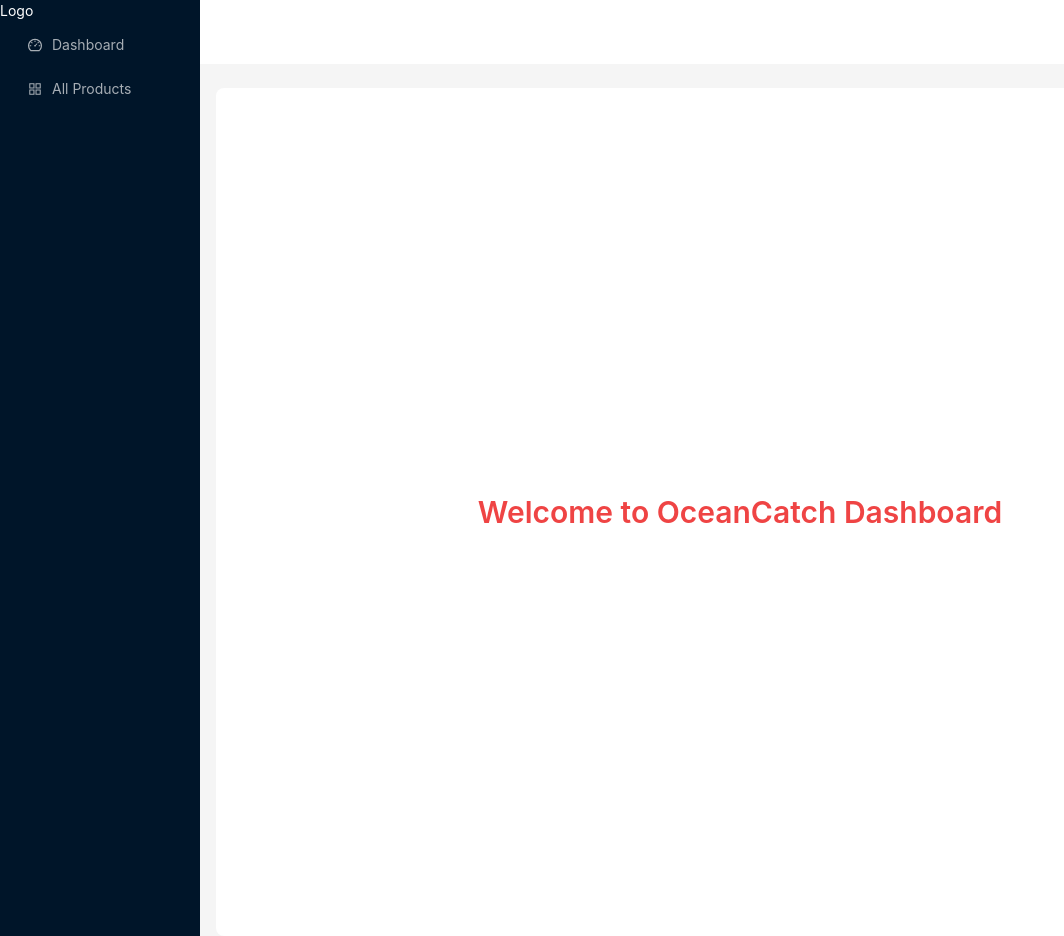
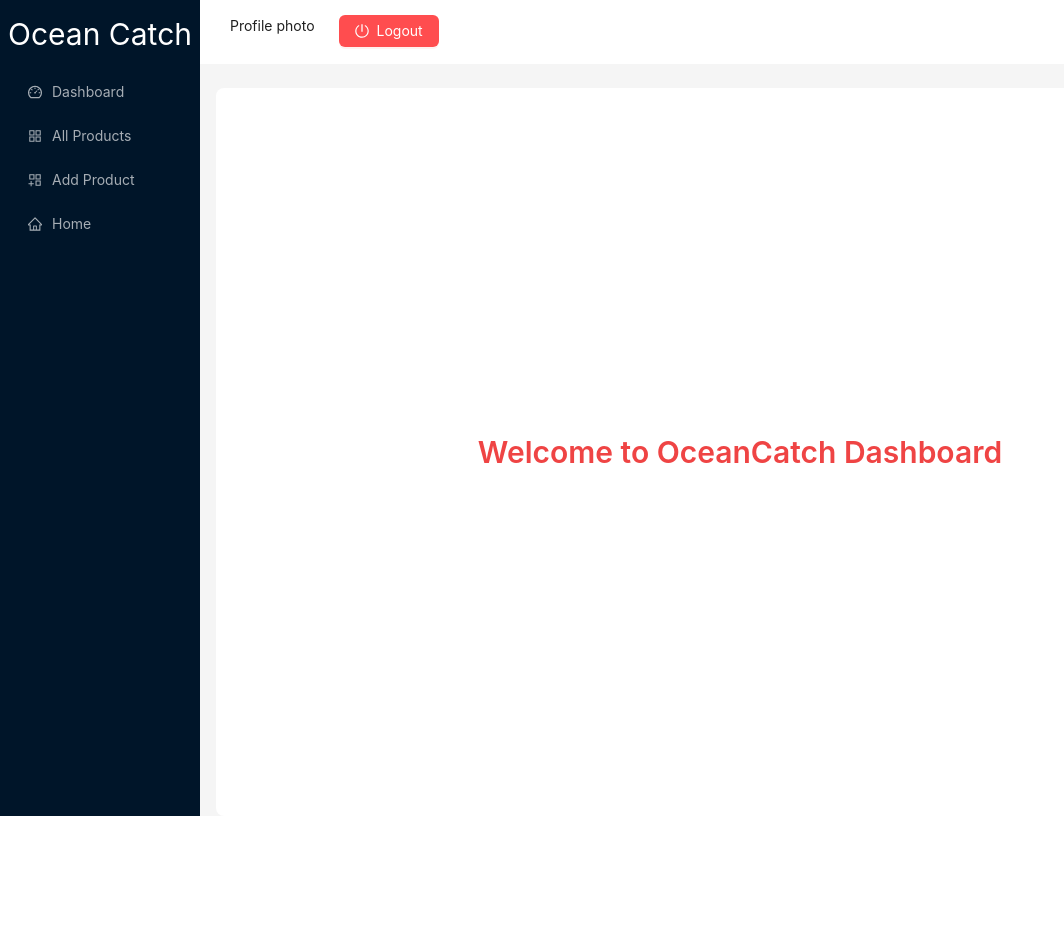
Before and after one commit to mahdimortuza/ocean-catch-client, a Next.js app: page /dashboard in a window 1280 px wide. Shown: the whole page, without its empty margins (0-1064 px from the left). After the commit the page ends 816 px from the top, so only its background shows below. Built offline with nearby package versions, Linux system fonts and the light colour scheme.

Commit message:
add product page added

```diff
--- /dev/null
+++ b/src/app/(dashboardLayout)/dashboard/add-product/page.tsx
@@ -0,0 +1,9 @@
+const AddProductPage = () => {
+  return (
+    <div className="flex justify-center items-center h-[85vh]">
+      <h1 className="text-3xl text-red-500 font-semibold">add product</h1>
+    </div>
+  );
+};
+
+export default AddProductPage;
--- a/src/app/(dashboardLayout)/dashboard/layout.tsx
+++ b/src/app/(dashboardLayout)/dashboard/layout.tsx
@@ -1,12 +1,18 @@
 "use client";
-import { AppstoreOutlined, DashboardOutlined } from "@ant-design/icons";
-import { Layout, Menu, theme } from "antd";
+import {
+  AppstoreAddOutlined,
+  AppstoreOutlined,
+  DashboardOutlined,
+  HomeOutlined,
+  PoweroffOutlined,
+} from "@ant-design/icons";
+import { Button, Flex, Layout, Menu, Typography, theme } from "antd";
 import Link from "next/link";
 import React, { ReactNode } from "react";
 
 const { Header, Content, Sider } = Layout;
 
-const items = [
+const adminItems = [
   {
     label: "Dashboard",
     path: "/dashboard",
@@ -16,6 +22,16 @@ const items = [
     label: "All Products",
     path: "/dashboard/all-products",
     icon: AppstoreOutlined,
+  },
+  {
+    label: "Add Product",
+    path: "/dashboard/add-product",
+    icon: AppstoreAddOutlined,
+  },
+  {
+    label: "Home",
+    path: "/",
+    icon: HomeOutlined,
   },
 ].map((item) => ({
   key: String(item.path),
@@ -40,16 +56,31 @@ const DashboardLayout = ({ children }: { children: ReactNode }) => {
           console.log(collapsed, type);
         }}
       >
-        <div className="text-white">Logo</div>
+        <div className="text-white text-center my-4 text-3xl">Ocean Catch</div>
         <Menu
           theme="dark"
           mode="inline"
           defaultSelectedKeys={["4"]}
-          items={items}
+          items={adminItems}
         />
       </Sider>
       <Layout>
-        <Header style={{ padding: 0, background: colorBgContainer }} />
+        <Header
+          style={{
+            padding: 0,
+            background: colorBgContainer,
+            paddingTop: "15px",
+          }}
+        >
+          <Flex wrap="wrap" gap="large">
+            <Flex style={{ marginLeft: "30px" }}>
+              <Typography>Profile photo</Typography>
+            </Flex>
+            <Button type="primary" danger icon={<PoweroffOutlined />}>
+              Logout
+            </Button>
+          </Flex>
+        </Header>
         <Content style={{ margin: "24px 16px 0" }}>
           <div
             style={{
--- a/src/app/(dashboardLayout)/dashboard/page.tsx
+++ b/src/app/(dashboardLayout)/dashboard/page.tsx
@@ -1,12 +1,10 @@
-import Container from "@/components/Container";
-
 const DashboardPage = () => {
   return (
-    <Container className="flex justify-center items-center h-screen">
+    <div className="flex justify-center items-center h-[85vh]">
       <h1 className="text-3xl text-red-500 font-semibold">
         Welcome to OceanCatch Dashboard
       </h1>
-    </Container>
+    </div>
   );
 };
 
```
